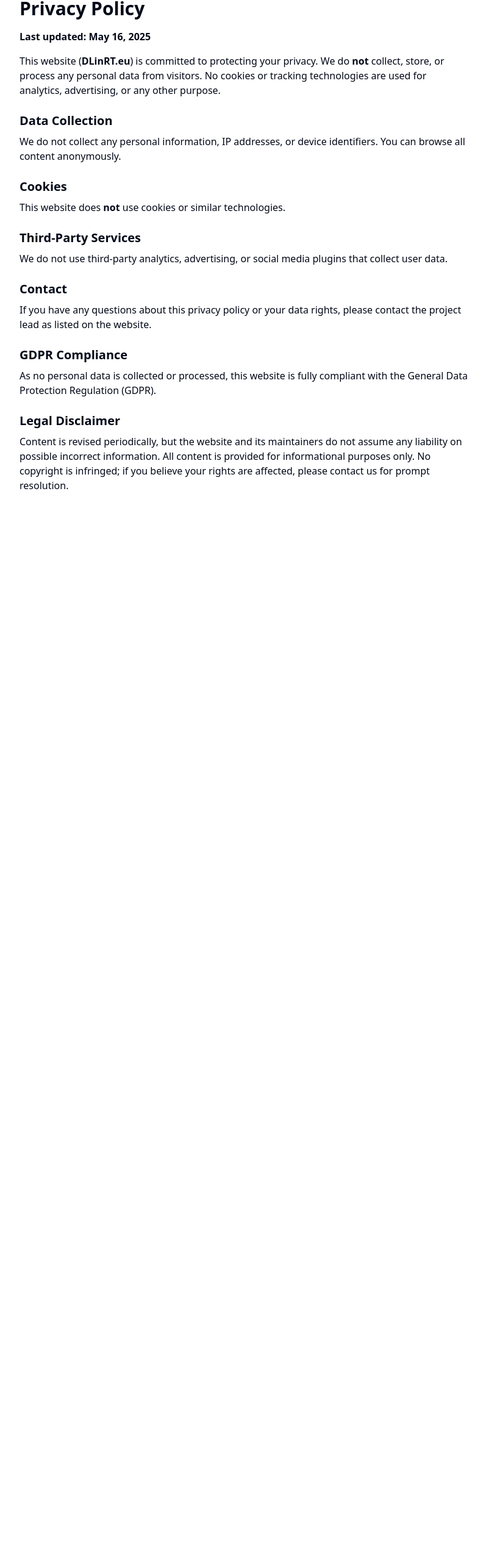
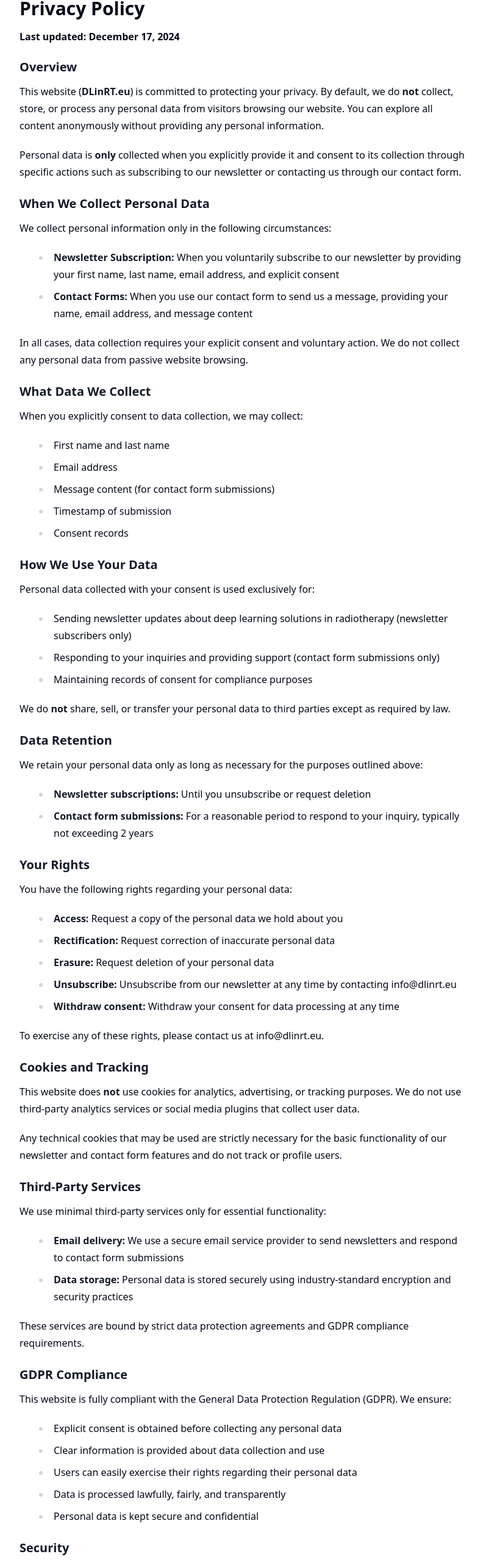
Before and after one commit to DLinRT-eu/website, a React (Vite) app: page /privacy-policy in a window 1280 px wide. Shown: the part 156-2722 px from the top of the page at 61% size, without its empty margins (240-1037 px from the left). Before the commit the page ends 1012 px from the top, so only its background shows below. Built offline with nearby package versions, Linux system fonts and the light colour scheme.

Commit message:
Refactor: Implement privacy policy update
Update the privacy policy to reflect consent-based data collection, including newsletter signup and contact form data. Also, add a cookie policy clarification.

```diff
--- a/src/pages/PrivacyPolicy.tsx
+++ b/src/pages/PrivacyPolicy.tsx
@@ -1,43 +1,144 @@
+
 import SEO from "@/components/SEO";
+import Footer from "@/components/Footer";
 
 const PrivacyPolicy = () => (
-  <div className="max-w-3xl mx-auto px-4 py-8">
+  <div className="min-h-screen bg-white">
     <SEO
       title="Privacy Policy"
-      description="DLinRT.eu Privacy Policy: No personal data or cookies are collected."
+      description="DLinRT.eu Privacy Policy: Information about how we handle personal data and protect your privacy."
       canonical="https://dlinrt.eu/privacy-policy"
     />
+    <main className="max-w-3xl mx-auto px-4 py-8">
       <h1 className="text-3xl font-bold mb-4">Privacy Policy</h1>
       <p className="mb-4">
-      <strong>Last updated: May 16, 2025</strong>
+        <strong>Last updated: December 17, 2024</strong>
+      </p>
+
+      <div className="prose prose-gray max-w-none">
+        <h2 className="text-xl font-semibold mt-6 mb-3">Overview</h2>
+        <p className="mb-4">
+          This website (<strong>DLinRT.eu</strong>) is committed to protecting your privacy. By default, we do <strong>not</strong> collect, store, or process any personal data from visitors browsing our website. You can explore all content anonymously without providing any personal information.
         </p>
         <p className="mb-4">
-      This website (<strong>DLinRT.eu</strong>) is committed to protecting your privacy. We do <strong>not</strong> collect, store, or process any personal data from visitors. No cookies or tracking technologies are used for analytics, advertising, or any other purpose.
+          Personal data is <strong>only</strong> collected when you explicitly provide it and consent to its collection through specific actions such as subscribing to our newsletter or contacting us through our contact form.
         </p>
-    <h2 className="text-xl font-semibold mt-6 mb-2">Data Collection</h2>
+
+        <h2 className="text-xl font-semibold mt-6 mb-3">When We Collect Personal Data</h2>
         <p className="mb-4">
-      We do not collect any personal information, IP addresses, or device identifiers. You can browse all content anonymously.
+          We collect personal information only in the following circumstances:
         </p>
-    <h2 className="text-xl font-semibold mt-6 mb-2">Cookies</h2>
+        <ul className="mb-4 ml-6 list-disc">
+          <li><strong>Newsletter Subscription:</strong> When you voluntarily subscribe to our newsletter by providing your first name, last name, email address, and explicit consent</li>
+          <li><strong>Contact Forms:</strong> When you use our contact form to send us a message, providing your name, email address, and message content</li>
+        </ul>
         <p className="mb-4">
-      This website does <strong>not</strong> use cookies or similar technologies.
+          In all cases, data collection requires your explicit consent and voluntary action. We do not collect any personal data from passive website browsing.
         </p>
-    <h2 className="text-xl font-semibold mt-6 mb-2">Third-Party Services</h2>
+
+        <h2 className="text-xl font-semibold mt-6 mb-3">What Data We Collect</h2>
         <p className="mb-4">
-      We do not use third-party analytics, advertising, or social media plugins that collect user data.
+          When you explicitly consent to data collection, we may collect:
         </p>
-    <h2 className="text-xl font-semibold mt-6 mb-2">Contact</h2>
+        <ul className="mb-4 ml-6 list-disc">
+          <li>First name and last name</li>
+          <li>Email address</li>
+          <li>Message content (for contact form submissions)</li>
+          <li>Timestamp of submission</li>
+          <li>Consent records</li>
+        </ul>
+
+        <h2 className="text-xl font-semibold mt-6 mb-3">How We Use Your Data</h2>
         <p className="mb-4">
-      If you have any questions about this privacy policy or your data rights, please contact the project lead as listed on the website.
+          Personal data collected with your consent is used exclusively for:
         </p>
-    <h2 className="text-xl font-semibold mt-6 mb-2">GDPR Compliance</h2>
+        <ul className="mb-4 ml-6 list-disc">
+          <li>Sending newsletter updates about deep learning solutions in radiotherapy (newsletter subscribers only)</li>
+          <li>Responding to your inquiries and providing support (contact form submissions only)</li>
+          <li>Maintaining records of consent for compliance purposes</li>
+        </ul>
         <p className="mb-4">
-      As no personal data is collected or processed, this website is fully compliant with the General Data Protection Regulation (GDPR).
+          We do <strong>not</strong> share, sell, or transfer your personal data to third parties except as required by law.
         </p>
-    <h2 className="text-xl font-semibold mt-6 mb-2">Legal Disclaimer</h2>
+
+        <h2 className="text-xl font-semibold mt-6 mb-3">Data Retention</h2>
         <p className="mb-4">
-      Content is revised periodically, but the website and its maintainers do not assume any liability on possible incorrect information. All content is provided for informational purposes only. No copyright is infringed; if you believe your rights are affected, please contact us for prompt resolution.
+          We retain your personal data only as long as necessary for the purposes outlined above:
         </p>
+        <ul className="mb-4 ml-6 list-disc">
+          <li><strong>Newsletter subscriptions:</strong> Until you unsubscribe or request deletion</li>
+          <li><strong>Contact form submissions:</strong> For a reasonable period to respond to your inquiry, typically not exceeding 2 years</li>
+        </ul>
+
+        <h2 className="text-xl font-semibold mt-6 mb-3">Your Rights</h2>
+        <p className="mb-4">
+          You have the following rights regarding your personal data:
+        </p>
+        <ul className="mb-4 ml-6 list-disc">
+          <li><strong>Access:</strong> Request a copy of the personal data we hold about you</li>
+          <li><strong>Rectification:</strong> Request correction of inaccurate personal data</li>
+          <li><strong>Erasure:</strong> Request deletion of your personal data</li>
+          <li><strong>Unsubscribe:</strong> Unsubscribe from our newsletter at any time by contacting info@dlinrt.eu</li>
+          <li><strong>Withdraw consent:</strong> Withdraw your consent for data processing at any time</li>
+        </ul>
+        <p className="mb-4">
+          To exercise any of these rights, please contact us at info@dlinrt.eu.
+        </p>
+
+        <h2 className="text-xl font-semibold mt-6 mb-3">Cookies and Tracking</h2>
+        <p className="mb-4">
+          This website does <strong>not</strong> use cookies for analytics, advertising, or tracking purposes. We do not use third-party analytics services or social media plugins that collect user data.
+        </p>
+        <p className="mb-4">
+          Any technical cookies that may be used are strictly necessary for the basic functionality of our newsletter and contact form features and do not track or profile users.
+        </p>
+
+        <h2 className="text-xl font-semibold mt-6 mb-3">Third-Party Services</h2>
+        <p className="mb-4">
+          We use minimal third-party services only for essential functionality:
+        </p>
+        <ul className="mb-4 ml-6 list-disc">
+          <li><strong>Email delivery:</strong> We use a secure email service provider to send newsletters and respond to contact form submissions</li>
+          <li><strong>Data storage:</strong> Personal data is stored securely using industry-standard encryption and security practices</li>
+        </ul>
+        <p className="mb-4">
+          These services are bound by strict data protection agreements and GDPR compliance requirements.
+        </p>
+
+        <h2 className="text-xl font-semibold mt-6 mb-3">GDPR Compliance</h2>
+        <p className="mb-4">
+          This website is fully compliant with the General Data Protection Regulation (GDPR). We ensure:
+        </p>
+        <ul className="mb-4 ml-6 list-disc">
+          <li>Explicit consent is obtained before collecting any personal data</li>
+          <li>Clear information is provided about data collection and use</li>
+          <li>Users can easily exercise their rights regarding their personal data</li>
+          <li>Data is processed lawfully, fairly, and transparently</li>
+          <li>Personal data is kept secure and confidential</li>
+        </ul>
+
+        <h2 className="text-xl font-semibold mt-6 mb-3">Security</h2>
+        <p className="mb-4">
+          We implement appropriate technical and organizational measures to protect your personal data against unauthorized access, alteration, disclosure, or destruction. This includes encryption, secure data transmission, and regular security assessments.
+        </p>
+
+        <h2 className="text-xl font-semibold mt-6 mb-3">Changes to This Policy</h2>
+        <p className="mb-4">
+          We may update this privacy policy from time to time to reflect changes in our practices or legal requirements. Any material changes will be clearly indicated by updating the "Last updated" date at the top of this policy.
+        </p>
+
+        <h2 className="text-xl font-semibold mt-6 mb-3">Contact Us</h2>
+        <p className="mb-4">
+          If you have any questions about this privacy policy, your personal data, or wish to exercise your rights, please contact us at info@dlinrt.eu.
+        </p>
+
+        <h2 className="text-xl font-semibold mt-6 mb-3">Legal Disclaimer</h2>
+        <p className="mb-4">
+          Content on this website is revised periodically, but the website and its maintainers do not assume any liability for possible incorrect information. All content is provided for informational purposes only. No copyright is infringed; if you believe your rights are affected, please contact us for prompt resolution.
+        </p>
+      </div>
+    </main>
+    <Footer />
   </div>
 );
 
```
Lines whose indentation alone changed are shown as unchanged.
